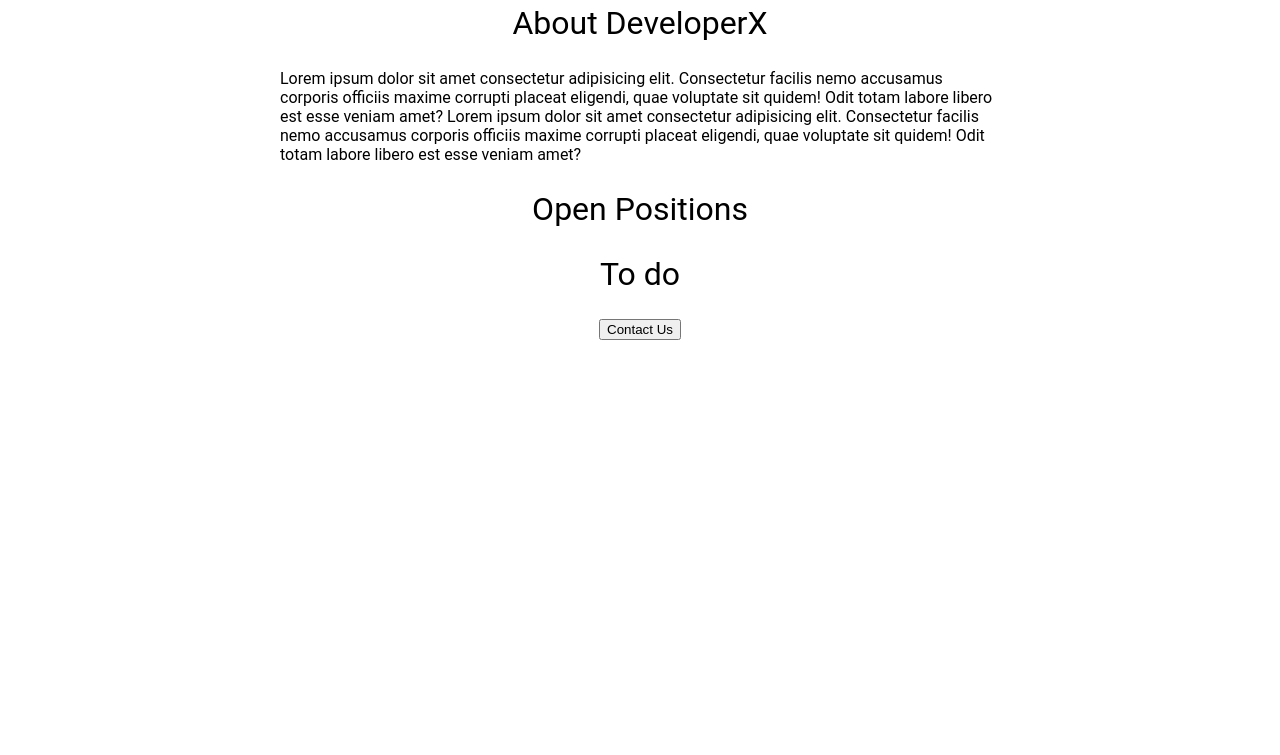
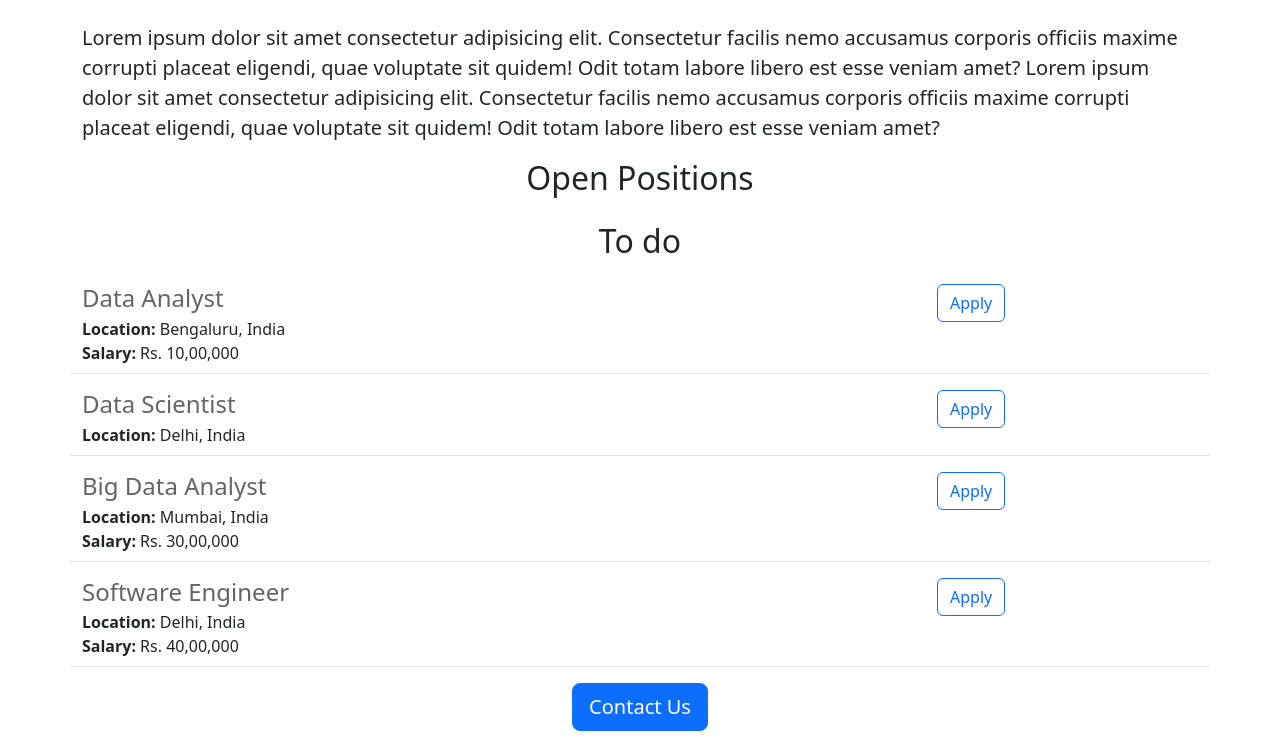
Before and after one commit to Zaidkhalid44/Flask-app, a Flask app: page / in a window 1280 px wide. Shown: the part 487-1242 px from the top of the page. Before the commit the page ends 827 px from the top, so only its background shows below. Run offline with Flask 3, Linux system fonts and the light colour scheme.

Commit message:
added dynamic data

```diff
--- a/app.py
+++ b/app.py
@@ -1,9 +1,39 @@
-from flask import Flask, render_template
+from flask import Flask, jsonify, render_template
 app=Flask(__name__)
 
+
+JOBS =[
+  {
+    'id':1,
+    'title':'Data Analyst',
+    'location':'Bengaluru, India',
+    'Salary': 'Rs. 10,00,000'
+  },
+  {
+    'id':2,
+    'title':'Data Scientist',
+    'location':'Delhi, India',
+  },
+  {
+    'id':3,
+    'title':'Big Data Analyst',
+    'location':'Mumbai, India',
+    'Salary': 'Rs. 30,00,000'
+  },
+  {
+    'id':4,
+    'title':'Software Engineer',
+    'location':'Delhi, India',
+    'Salary': 'Rs. 40,00,000'
+  }
+]
 @app.route('/')
 def hello_world():
-  return render_template('home.html')
+  return render_template('home.html',jobs =JOBS)
+@app.route("/api/jobs")
+
+def list_jobs():
+  return jsonify(JOBS)
 
 if __name__=='__main__':
   app.run(host= '0.0.0.0', port=8080, debug=True)
--- a/templates/home.html
+++ b/templates/home.html
@@ -1,55 +1,42 @@
 <!DOCTYPE html>
 <html lang="en">
 <head>
-  <meta charset="UTF-8">
-  <meta http-equiv="X-UA-Compatible" content="IE=edge">
+  <meta charset="utf-8">
+  <meta name="viewport" content="width=device-width, initial-scale=1">
+  <title>Flask App</title>
   <meta name="viewport" content="width=device-width, initial-scale=1.0">
+  <link href="https://cdn.jsdelivr.net/npm/bootstrap@5.3.3/dist/css/bootstrap.min.css" rel="stylesheet" integrity="sha384-QWTKZyjpPEjISv5WaRU9OFeRpok6YctnYmDr5pNlyT2bRjXh0JMhjY6hW+ALEwIH" crossorigin="anonymous">
   <title>Flask App</title>
   <style>
-    h1{
-      font-size: 40px;
-      font-family: Roboto;
-      font-weight: normal;
-      color: rbg(100, 100, 100);
-      text-align: center;
-    }
-    #banner{
-      width: 100%;
-      height: 360px;
-      object-fit:coverr;
-    }
-    h2{
-      font-family: Roboto;
-      font-size: 32px;
-      color: rbg(100, 100, 100);
-      text-align: center;
-      font-weight: normal;
-    }
-    p{
-      font-family: Roboto;
-      color: rbg(80, 80, 80);
-    }
     #container{
       max-width: 720px;
       margin: 0 auto;
     }
+    #banner{
+      height: 360px;
+      width: 100%;
+      object-fit: cover;
+    }
   </style>
 </head>
 <body>
-  <div id="container">
-       <h1>DeveloperX Career Page</h1>
-        <img id="banner" src="https://1a08f3c7-8ad5-497e-b79b-503e99e41a6f-00-1vv59j6so2ug3.spock.replit.dev/static/banner.jpg">
-      <h2>About DeveloperX</h2>
-        <p>
+  <div class="container">
+       <h1 class="text-center mt-2 mb-4">DeveloperX Career Page</h1>
+        <img class="img-fluid" id="banner" src="https://1a08f3c7-8ad5-497e-b79b-503e99e41a6f-00-1vv59j6so2ug3.spock.replit.dev/static/banner.jpg">
+      <h2 class="text-center mt-2 mb-4">About DeveloperX</h2>
+        <p class="lead">
             Lorem ipsum dolor sit amet consectetur adipisicing elit. Consectetur facilis nemo accusamus corporis officiis maxime corrupti placeat eligendi, quae voluptate sit quidem! Odit totam labore libero est esse veniam amet?
             Lorem ipsum dolor sit amet consectetur adipisicing elit. Consectetur facilis nemo accusamus corporis officiis maxime corrupti placeat eligendi, quae voluptate sit quidem! Odit totam labore libero est esse veniam amet?
         </p>
-        <h2>Open Positions</h2>
-        <h2>To do</h2>
-    <div style="text-align: center">
-      <button >
-      Contact Us
-    </button>
+        <h2 class="text-center mt-2 mb-4">Open Positions</h2>
+        <h2 class="text-center mt-2 mb-4">To do</h2>
+        <div>
+              {% for job in jobs %}
+               {% include 'jobitem.html' %}
+              {% endfor %}
+        </div>
+    <div class="text-center mt-2 mb-4">
+      <button class ="btn btn-primary btn-lg text-center"">  Contact Us   </button>
     </div>
     </div>
 </body>
--- /dev/null
+++ b/templates/jobitem.html
@@ -0,0 +1,12 @@
+<div class="border-bottom row" style="margin-bottom: 16px; padding-bottom: 8px">
+  <div class="col-9">
+   <h4 style="color: rgb(100,100,100); margin-bottom: 4px">               {{job['title']}} </h4>
+    <div><b>Location:</b> {{job['location']}}</div>
+    {% if 'Salary' in job %}
+    <div><b>Salary:</b> {{job['Salary']}}</div>
+    {% endif %}
+  </div>
+  <div class ="col-3">
+  <button type="button" class="btn btn-outline-primary">Apply</button>
+  </div>
+</div>
```
